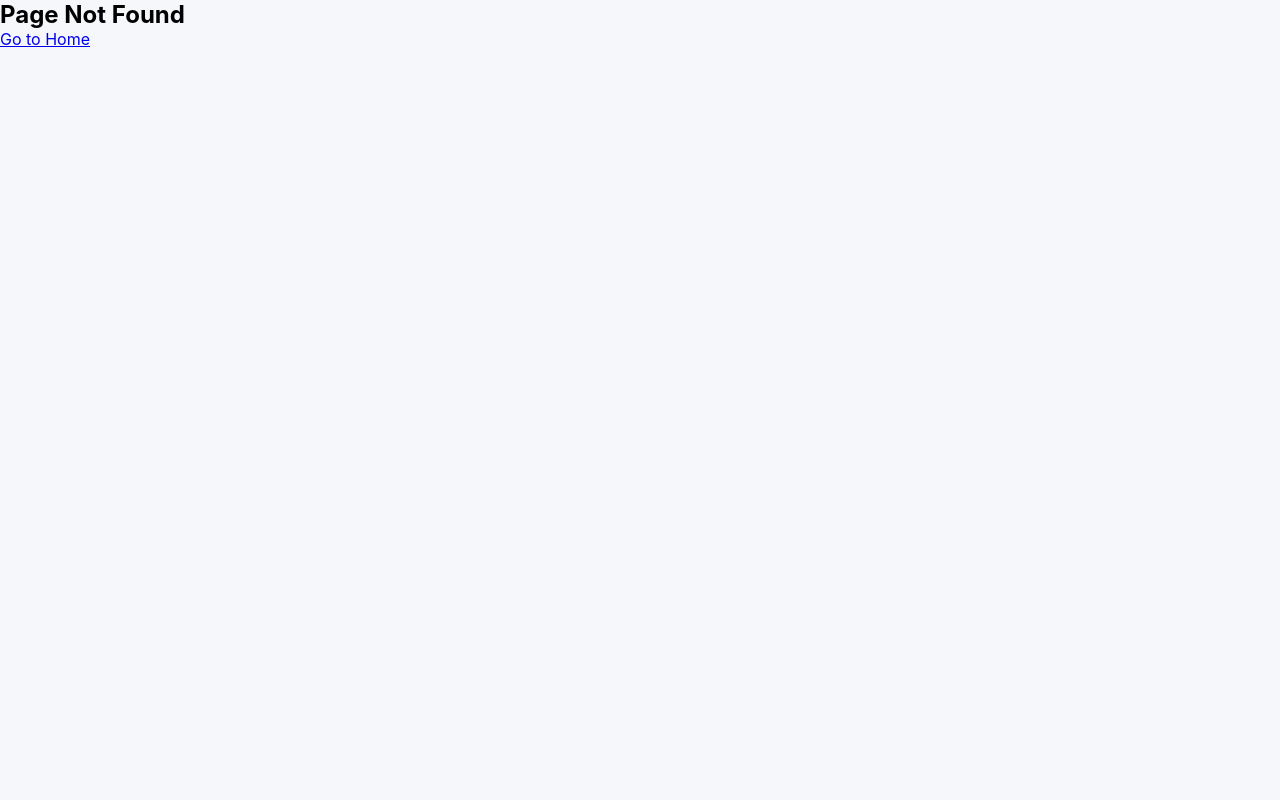
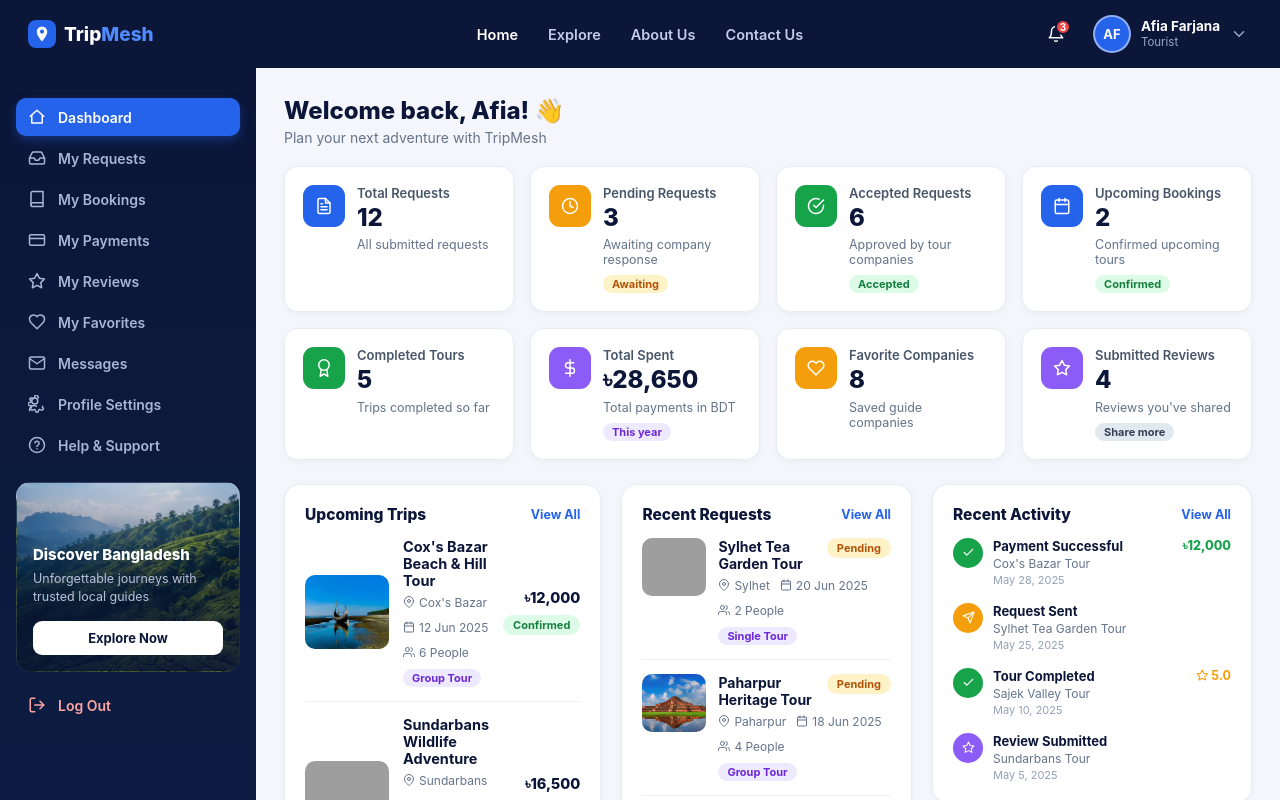
Before and after one commit to fahmida47/TripMesh, a React app in the folder frontend/: page /tourist-dashboard in a window 1280 px wide. Before the commit this address had no page. Shown: the top 800 px of the page. Built offline with nearby package versions, Linux system fonts and the light colour scheme; grey boxes are pictures that could not be loaded; the HTML template or start-up script is replaced by a standard one.

Commit message:
Fix error in issue branch

```diff
--- a/frontend/src/App.jsx
+++ b/frontend/src/App.jsx
@@ -36,7 +36,7 @@ function App() {
         <Route path="/login" element={<Login />} />
         <Route path="/signup" element={<Signup />} />
         <Route path="/guide-dashboard" element={<GuideDashboard />} />
-        <Route path="/dashboard" element={<TouristDashboard />} />
+        <Route path="/tourist-dashboard" element={<TouristDashboard />} />
 
 
         <Route
--- a/frontend/src/pages/TouristDashboard/components/TouristHeader.jsx
+++ b/frontend/src/pages/TouristDashboard/components/TouristHeader.jsx
@@ -3,12 +3,6 @@ import "./TouristHeader.css";
 
 const TOP_LINKS = ["Home", "Explore", "About Us", "Contact Us"];
 
-/**
- * profile: { fullName, avatar } — pulled from the same mock profile
- * used across the dashboard.
- * notificationCount: mock unread-notification count shown as a badge.
- * onMenuClick: opens the sidebar drawer (only visible on tablet/mobile).
- */
 export default function TouristHeader({
   profile,
   notificationCount = 3,
```
Also changed, not shown: frontend/src/pages/TouristDashboard/TouristDashboard.jsx (+0 -7 lines).
